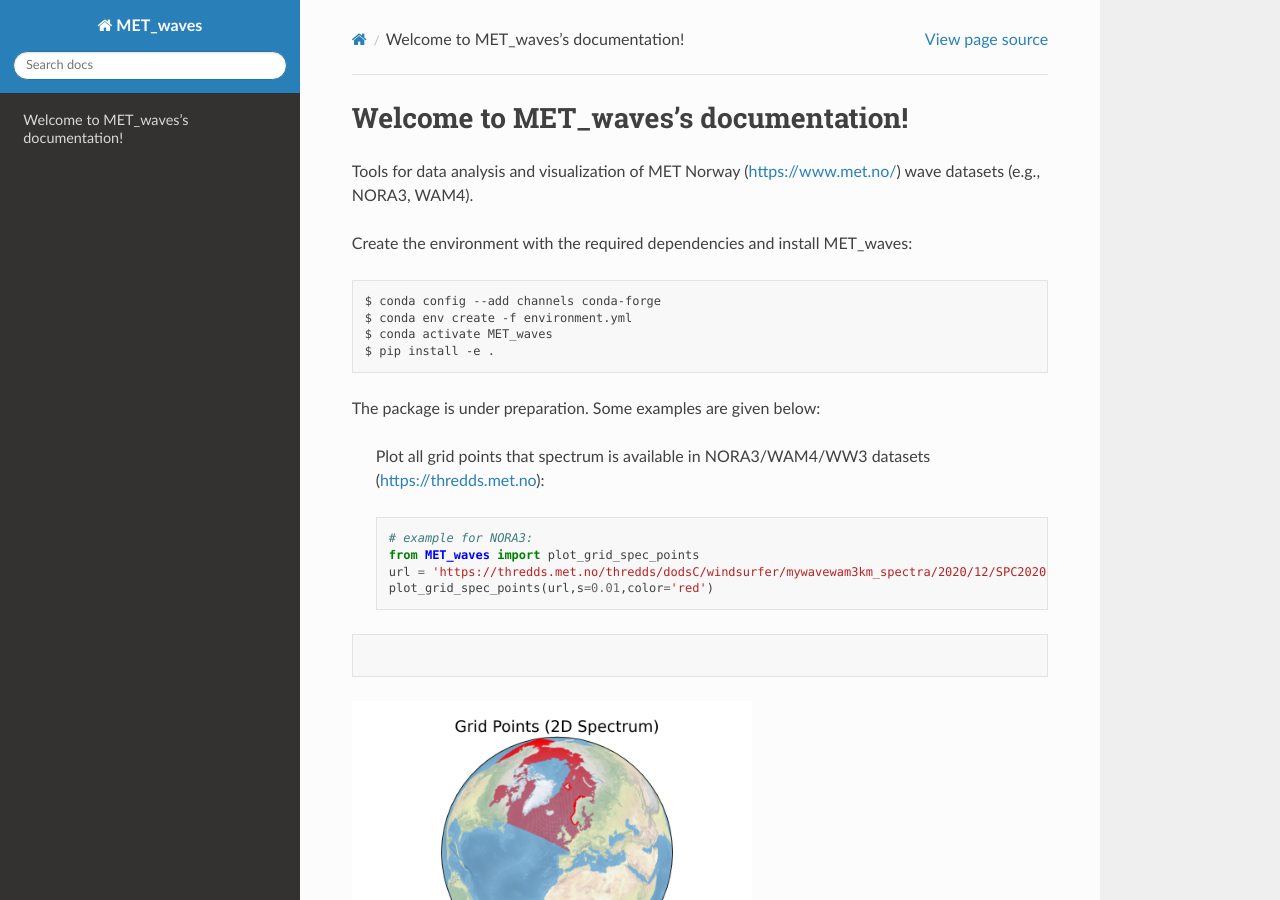
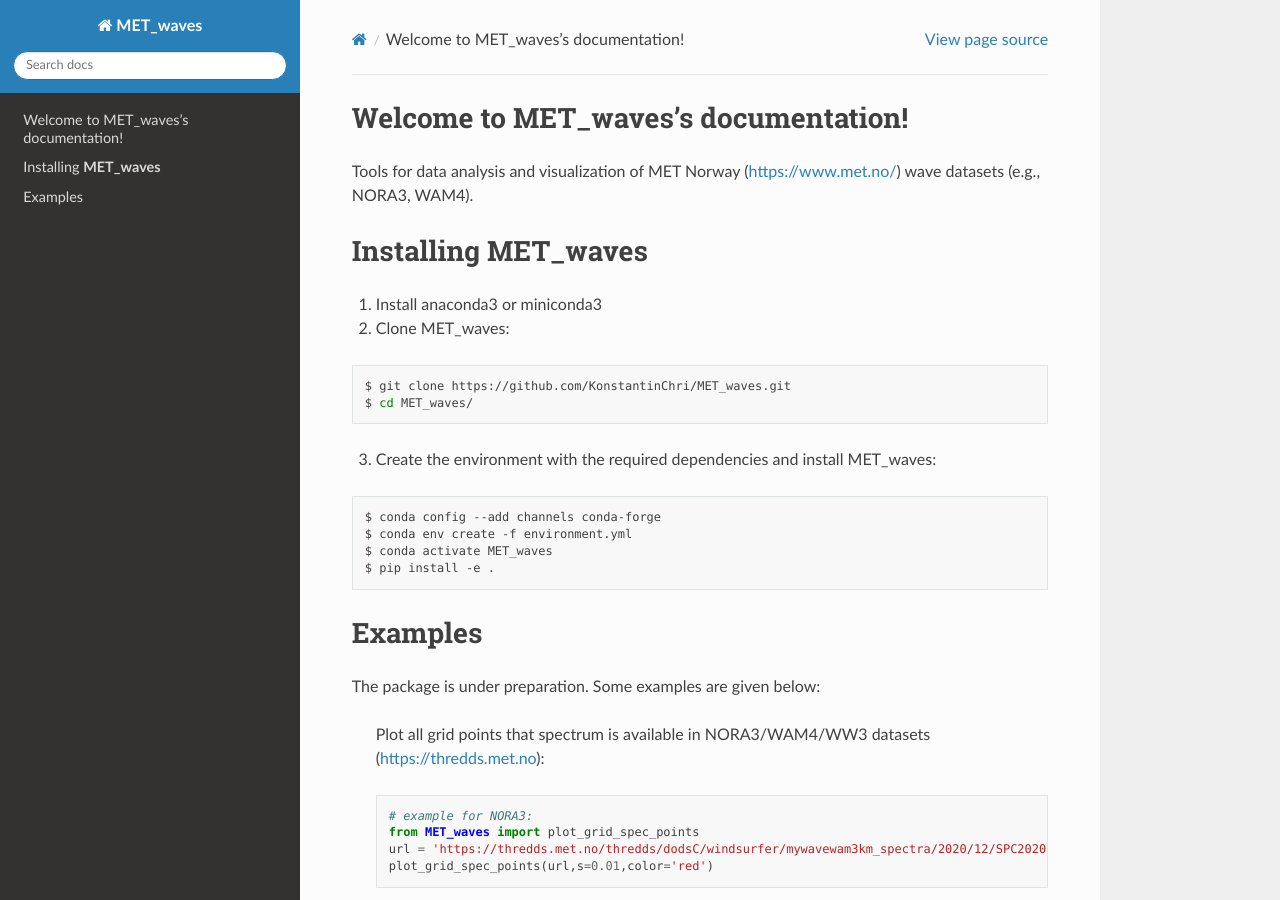
Before and after one commit to MET-OM/MET_waves, a Sphinx documentation site: the page built from docs/index.rst, in a window 1280 px wide and 900 px high. Built offline with Sphinx 7.4.7 and the Read the Docs theme 2.0.0, drawn with Linux system fonts in a browser that asks for light colours.

Commit message:
Update index.rst

```diff
--- a/docs/index.rst
+++ b/docs/index.rst
@@ -7,7 +7,17 @@
 =====================================
 Tools for data analysis and visualization of MET Norway (https://www.met.no/) wave datasets (e.g., NORA3, WAM4).
 
-Create the environment with the required dependencies and install MET_waves:
+Installing **MET_waves**
+=============================================
+1. Install anaconda3 or miniconda3
+2. Clone MET_waves:
+
+.. code-block:: bash
+
+   $ git clone https://github.com/KonstantinChri/MET_waves.git
+   $ cd MET_waves/
+
+3. Create the environment with the required dependencies and install MET_waves:
 
 .. code-block:: bash
 
@@ -15,6 +25,9 @@
   $ conda env create -f environment.yml
   $ conda activate MET_waves
   $ pip install -e .
+
+Examples
+=============================================
 
 The package is under preparation. Some examples are given below:
 
```
